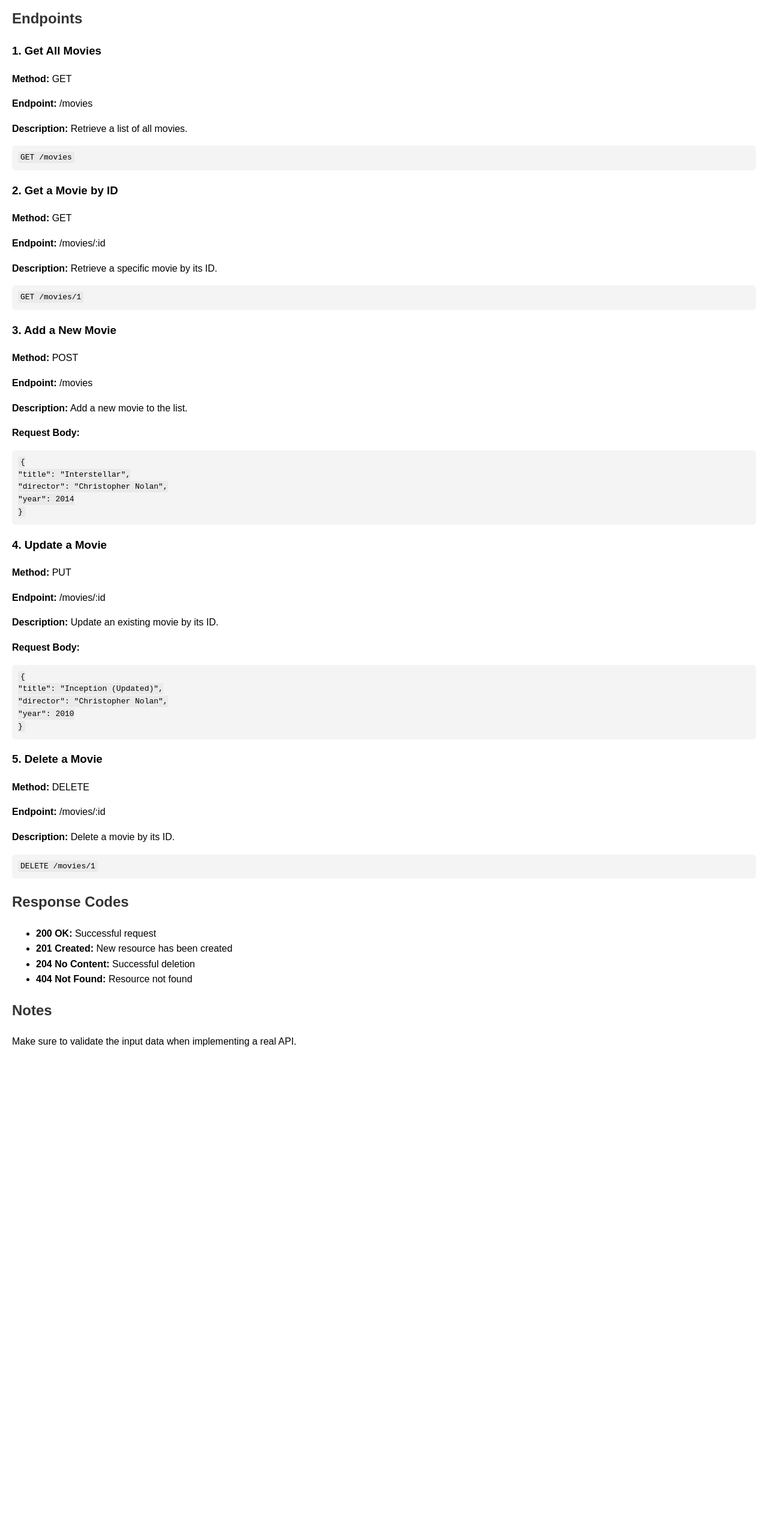
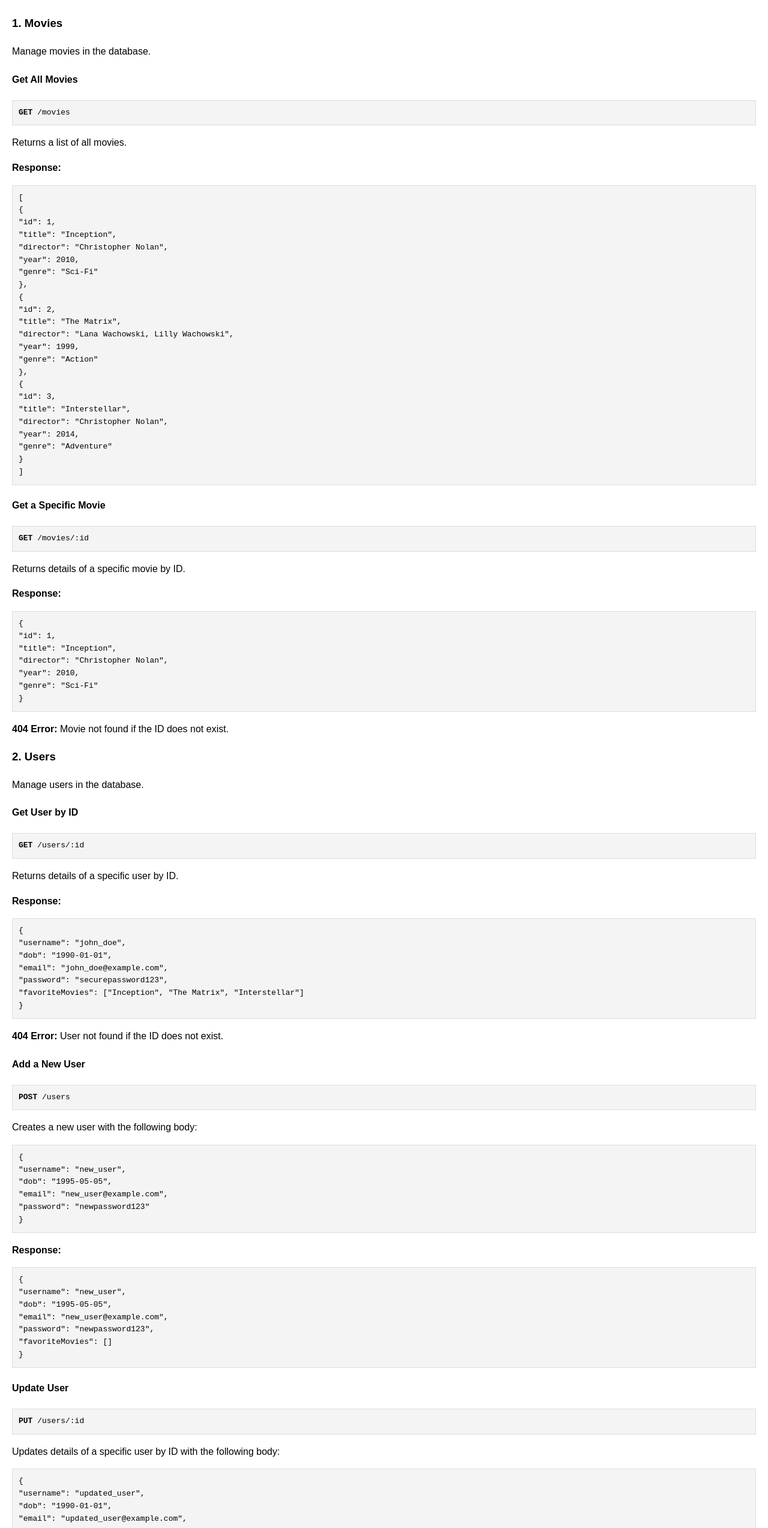
Before and after one commit to Alexandria31/movie-api, a website: page public/documentation.html in a window 1280 px wide. Shown: the part 232-2780 px from the top of the page at 60% size. Before the commit the page ends 2002 px from the top, so only its background shows below. Drawn offline with Linux system fonts and the light colour scheme.

Commit message:
Exercise 2.5 updates

```diff
--- a/public/documentation.html
+++ b/public/documentation.html
@@ -7,82 +7,173 @@
 <style>
 body {
 font-family: Arial, sans-serif;
+line-height: 1.6;
 margin: 20px;
-line-height: 1.6;
 }
-h1, h2 {
+h1 {
 color: #333;
 }
+h2 {
+color: #555;
+}
 pre {
-background-color: #f4f4f4;
+background: #f4f4f4;
 padding: 10px;
-border-radius: 5px;
-}
-code {
-background-color: #eaeaea;
-padding: 2px 4px;
-border-radius: 3px;
+border: 1px solid #ddd;
 }
 </style>
 </head>
 <body>
 <h1>Movie API Documentation</h1>
-<p>This API allows you to manage a list of movies, providing endpoints for creating, retrieving, updating, and deleting movie records.</p>
 
 <h2>Base URL</h2>
-<p><code>http://localhost:3000</code></p>
+<p><strong>http://localhost:3000</strong></p>
 
 <h2>Endpoints</h2>
 
-<h3>1. Get All Movies</h3>
-<p><strong>Method:</strong> GET</p>
-<p><strong>Endpoint:</strong> /movies</p>
-<p><strong>Description:</strong> Retrieve a list of all movies.</p>
-<pre><code>GET /movies</code></pre>
+<h3>1. Movies</h3>
+<p>Manage movies in the database.</p>
 
-<h3>2. Get a Movie by ID</h3>
-<p><strong>Method:</strong> GET</p>
-<p><strong>Endpoint:</strong> /movies/:id</p>
-<p><strong>Description:</strong> Retrieve a specific movie by its ID.</p>
-<pre><code>GET /movies/1</code></pre>
-
-<h3>3. Add a New Movie</h3>
-<p><strong>Method:</strong> POST</p>
-<p><strong>Endpoint:</strong> /movies</p>
-<p><strong>Description:</strong> Add a new movie to the list.</p>
-<p><strong>Request Body:</strong></p>
-<pre><code>{
+<h4>Get All Movies</h4>
+<pre>
+<strong>GET</strong> /movies
+</pre>
+<p>Returns a list of all movies.</p>
+<p><strong>Response:</strong></p>
+<pre>
+[
+{
+"id": 1,
+"title": "Inception",
+"director": "Christopher Nolan",
+"year": 2010,
+"genre": "Sci-Fi"
+},
+{
+"id": 2,
+"title": "The Matrix",
+"director": "Lana Wachowski, Lilly Wachowski",
+"year": 1999,
+"genre": "Action"
+},
+{
+"id": 3,
 "title": "Interstellar",
 "director": "Christopher Nolan",
-"year": 2014
-}</code></pre>
+"year": 2014,
+"genre": "Adventure"
+}
+]
+</pre>
 
-<h3>4. Update a Movie</h3>
-<p><strong>Method:</strong> PUT</p>
-<p><strong>Endpoint:</strong> /movies/:id</p>
-<p><strong>Description:</strong> Update an existing movie by its ID.</p>
-<p><strong>Request Body:</strong></p>
-<pre><code>{
-"title": "Inception (Updated)",
+<h4>Get a Specific Movie</h4>
+<pre>
+<strong>GET</strong> /movies/:id
+</pre>
+<p>Returns details of a specific movie by ID.</p>
+<p><strong>Response:</strong></p>
+<pre>
+{
+"id": 1,
+"title": "Inception",
 "director": "Christopher Nolan",
-"year": 2010
-}</code></pre>
+"year": 2010,
+"genre": "Sci-Fi"
+}
+</pre>
+<p><strong>404 Error:</strong> Movie not found if the ID does not exist.</p>
 
-<h3>5. Delete a Movie</h3>
-<p><strong>Method:</strong> DELETE</p>
-<p><strong>Endpoint:</strong> /movies/:id</p>
-<p><strong>Description:</strong> Delete a movie by its ID.</p>
-<pre><code>DELETE /movies/1</code></pre>
+<h3>2. Users</h3>
+<p>Manage users in the database.</p>
 
-<h2>Response Codes</h2>
-<ul>
-<li><strong>200 OK:</strong> Successful request</li>
-<li><strong>201 Created:</strong> New resource has been created</li>
-<li><strong>204 No Content:</strong> Successful deletion</li>
-<li><strong>404 Not Found:</strong> Resource not found</li>
-</ul>
+<h4>Get User by ID</h4>
+<pre>
+<strong>GET</strong> /users/:id
+</pre>
+<p>Returns details of a specific user by ID.</p>
+<p><strong>Response:</strong></p>
+<pre>
+{
+"username": "john_doe",
+"dob": "1990-01-01",
+"email": "john_doe@example.com",
+"password": "securepassword123",
+"favoriteMovies": ["Inception", "The Matrix", "Interstellar"]
+}
+</pre>
+<p><strong>404 Error:</strong> User not found if the ID does not exist.</p>
+
+<h4>Add a New User</h4>
+<pre>
+<strong>POST</strong> /users
+</pre>
+<p>Creates a new user with the following body:</p>
+<pre>
+{
+"username": "new_user",
+"dob": "1995-05-05",
+"email": "new_user@example.com",
+"password": "newpassword123"
+}
+</pre>
+<p><strong>Response:</strong></p>
+<pre>
+{
+"username": "new_user",
+"dob": "1995-05-05",
+"email": "new_user@example.com",
+"password": "newpassword123",
+"favoriteMovies": []
+}
+</pre>
+
+<h4>Update User</h4>
+<pre>
+<strong>PUT</strong> /users/:id
+</pre>
+<p>Updates details of a specific user by ID with the following body:</p>
+<pre>
+{
+"username": "updated_user",
+"dob": "1990-01-01",
+"email": "updated_user@example.com",
+"password": "updatedpassword123"
+}
+</pre>
+<p><strong>Response:</strong> Returns updated user details.</p>
+
+<h4>Add a Movie to Favorites</h4>
+<pre>
+<strong>POST</strong> /users/:id/favorites
+</pre>
+<p>Adds a movie to the user's favorites with the following body:</p>
+<pre>
+{
+"movie": "Inception"
+}
+</pre>
+<p><strong>Response:</strong> Confirmation message.</p>
+
+<h4>Remove a Movie from Favorites</h4>
+<pre>
+<strong>DELETE</strong> /users/:id/favorites
+</pre>
+<p>Removes a movie from the user's favorites with the following body:</p>
+<pre>
+{
+"movie": "Inception"
+}
+</pre>
+<p><strong>Response:</strong> Confirmation message.</p>
+
+<h2>Default Route</h2>
+<pre>
+<strong>GET</strong> /
+</pre>
+<p>Returns a welcome message.</p>
+<p><strong>Response:</strong> "Welcome to the Movie API"</p>
 
 <h2>Notes</h2>
-<p>Make sure to validate the input data when implementing a real API.</p>
+<p>Ensure to replace <code>:id</code> with the actual user or movie ID when making requests.</p>
 </body>
 </html>
```
Also changed, not shown: index.js (+92 -38 lines).
